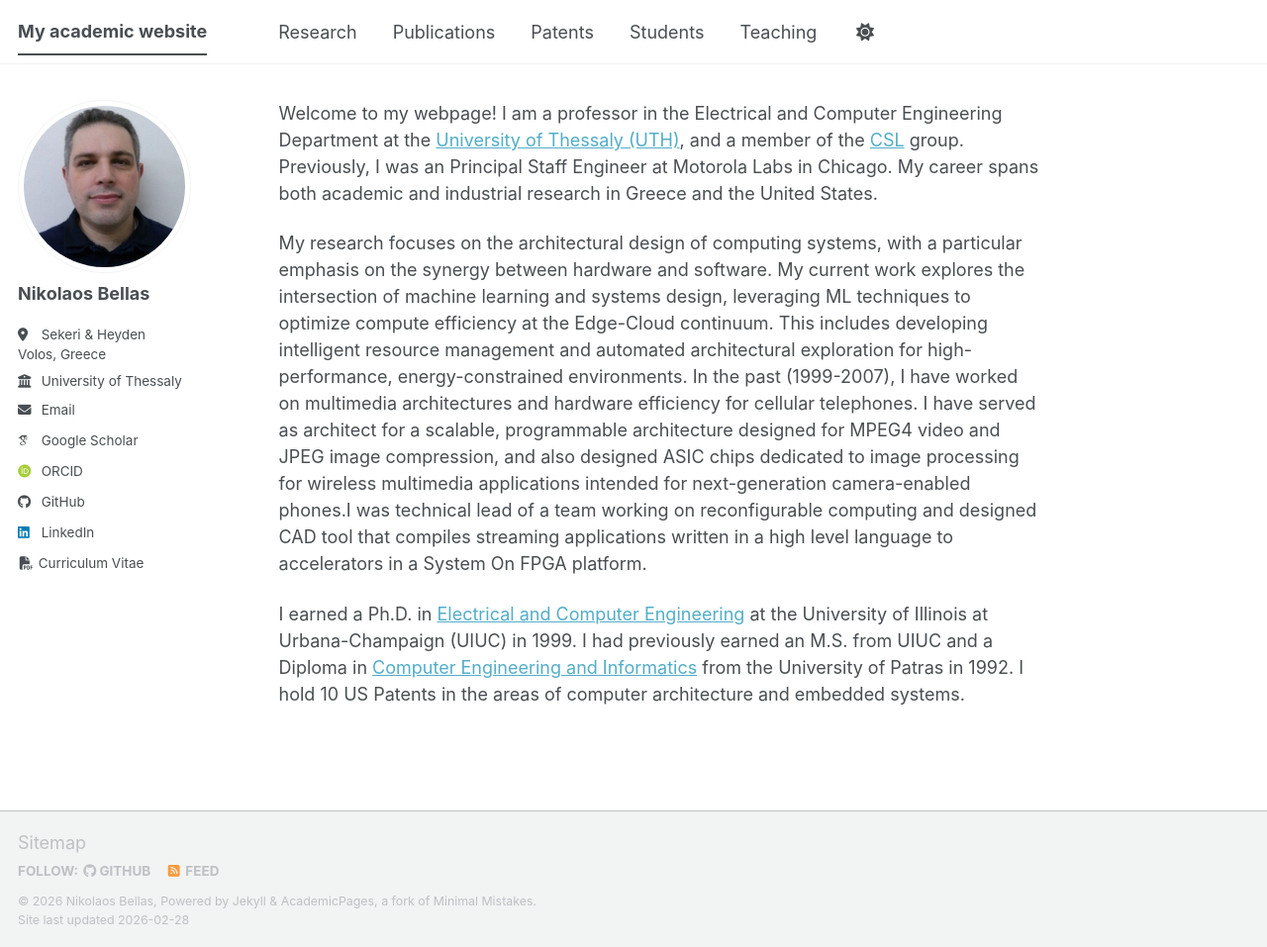
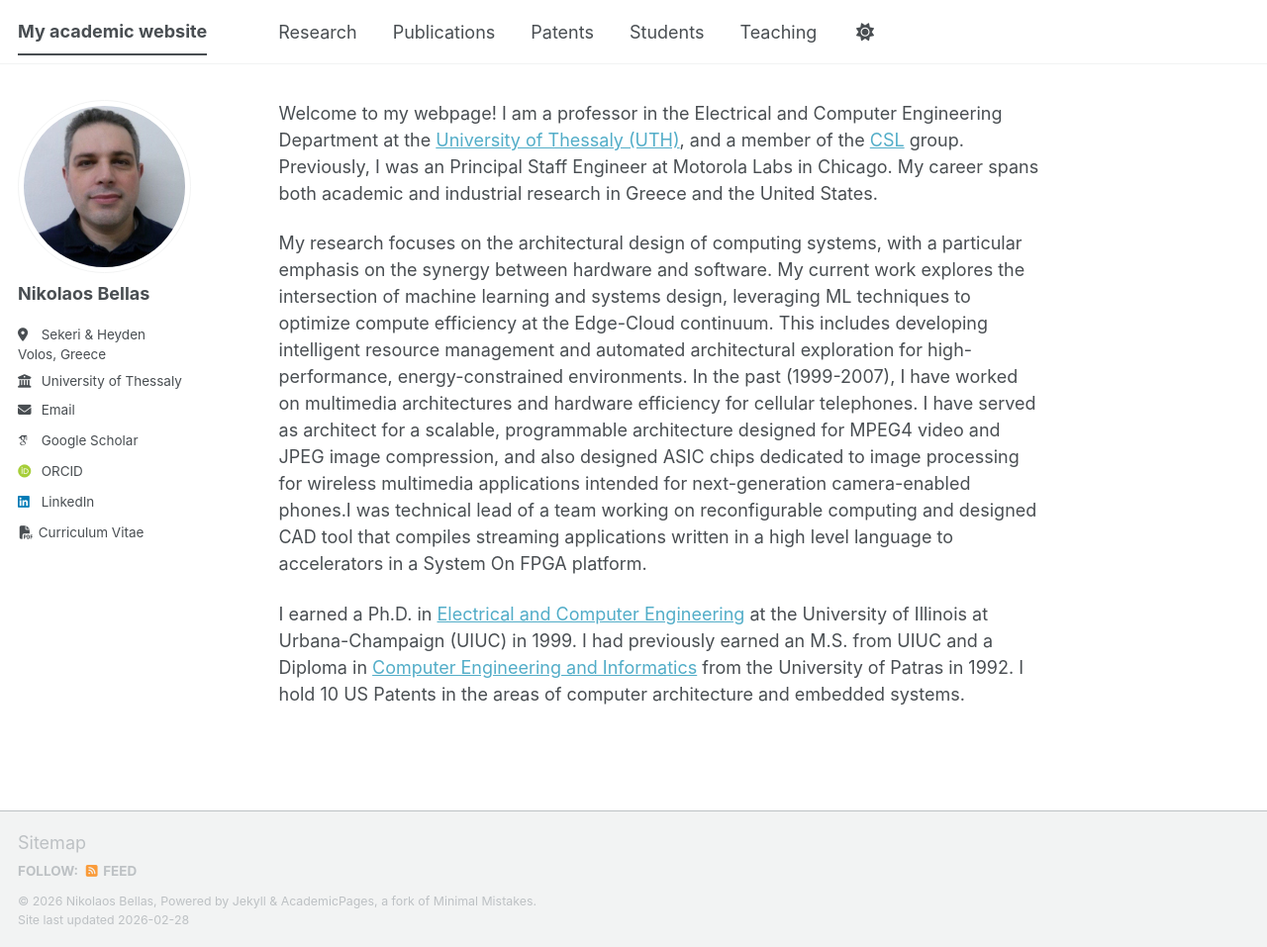
Before and after one commit to nbellas/nbellas.github.io, a Jekyll site: the page built from _pages/about.md, in a window 1280 px wide and 957 px high. Shown: the whole window at 99% size. Built offline with Jekyll 4.4.1, drawn with Linux system fonts in a browser that asks for light colours; some web fonts are replaced; a script bundle is joined from its source files by our own code; library files that are not in the unit come from our copies.

Commit message:
Update _config.yml

```diff
--- a/_config.yml
+++ b/_config.yml
@@ -50,7 +50,7 @@ author:
   bitbucket        : # Username - Update with your username on the site
   codepen          : # Usernamef
   dribbble         : # Username
-  github           : "nbellas"
+  github           : # "nbellas"
   kaggle           : # Username
   stackoverflow    : # User number or user number and name (i.e., use "1" or "1/jeff-atwood")
 
```
